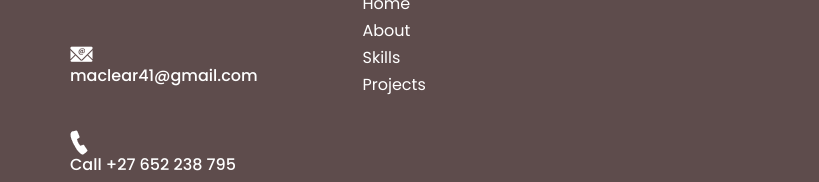
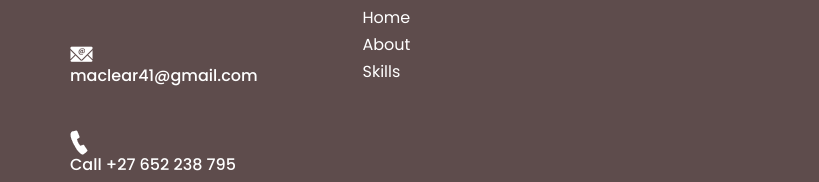
Before and after one commit to LusandaNgutshane/portfolio, a plain HTML site: page index.html in a window 1280 px wide. Shown: the part 2510-2692 px from the top of the page, 0-819 px from the left. Drawn offline with nearby package versions, Linux system fonts and the light colour scheme; a script that the page names is missing.

Commit message:
Update index.html

```diff
--- a/index.html
+++ b/index.html
@@ -294,7 +294,7 @@
                     <a class="" href="gallery.html">Skills </a>
                   </li>
                   <li class="">
-                    <a class="" href="blog.html">Projects </a>
+
                   </li>
                   <li class="">
 
```
